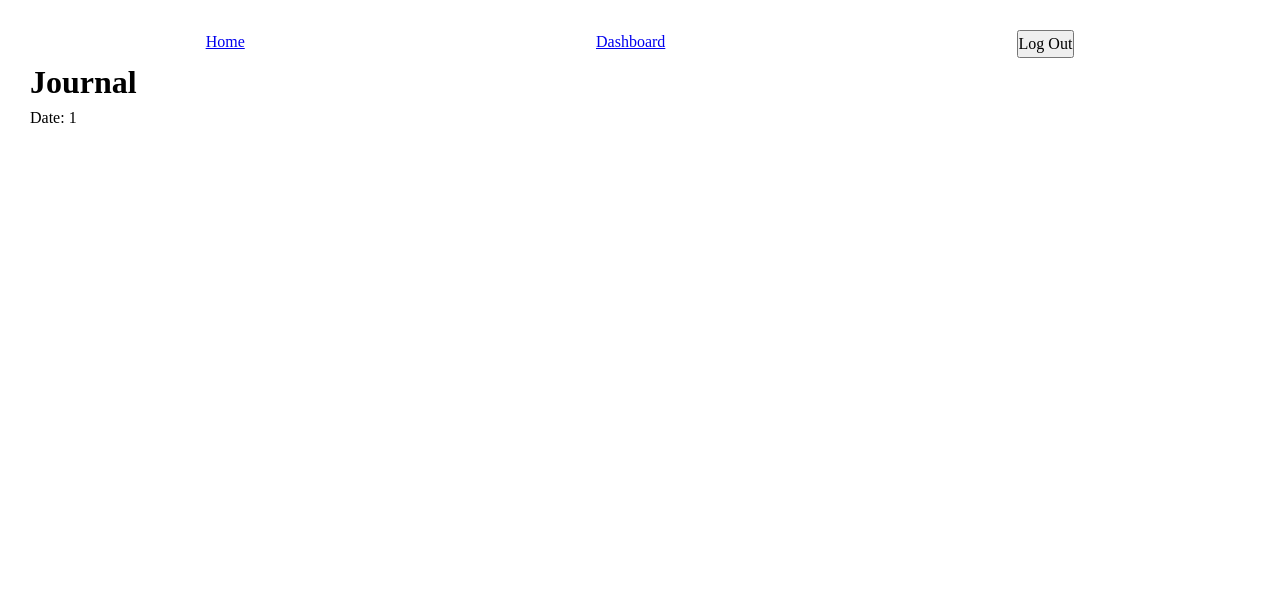
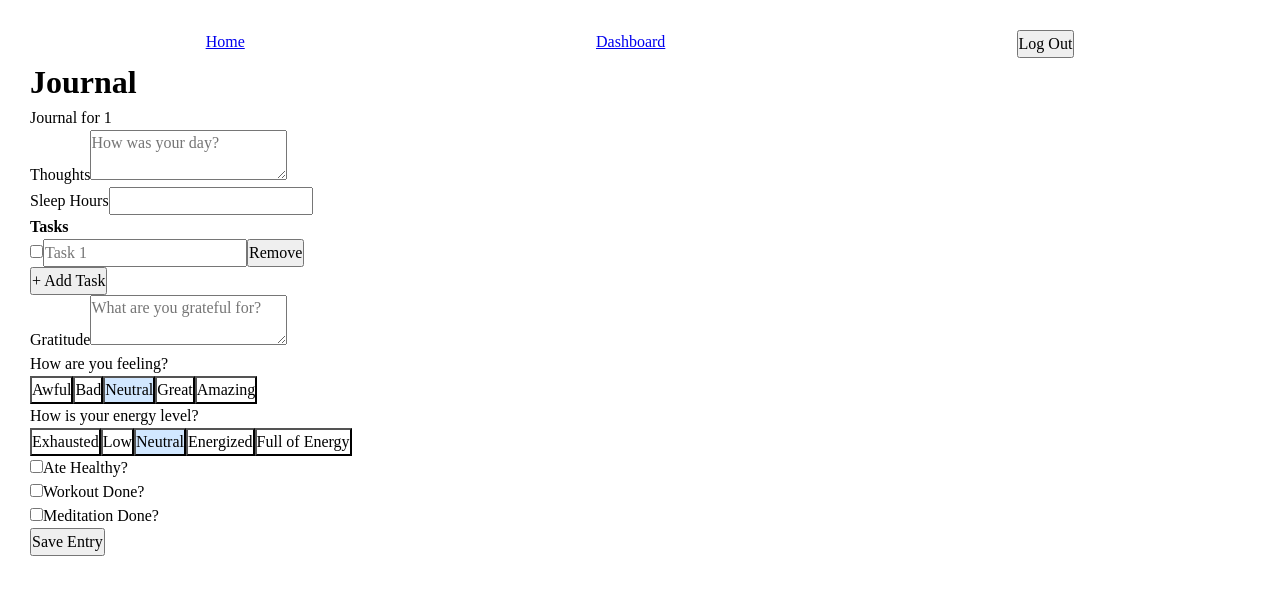
Before and after one commit to Tomek889/diary-app, a React (Vite) app in the folder client/: page /journal/1 in a window 1280 px wide. Shown: the top 594 px of the page. Built offline with nearby package versions, Linux system fonts and the light colour scheme; sample sign-in values are in the browser's storage.

Commit message:
Create a form to add an entry

```diff
--- a/client/src/pages/Dashboard.jsx
+++ b/client/src/pages/Dashboard.jsx
@@ -4,10 +4,10 @@ import Calendar from "../components/Calendar";
 
 function rateMood(avg) {
   if (avg == null) return "No data yet";
-  if (avg < 1) return "Awful";
-  if (avg < 2) return "Bad";
-  if (avg < 3) return "Neutral";
-  if (avg < 4) return "Great";
+  if (avg < 0.8) return "Awful";
+  if (avg < 1.6) return "Bad";
+  if (avg < 2.4) return "Neutral";
+  if (avg < 3.2) return "Great";
   return "Amazing";
 }
 
--- a/client/src/pages/Journal.jsx
+++ b/client/src/pages/Journal.jsx
@@ -1,11 +1,210 @@
-import { useParams } from "react-router-dom";
+import { useParams, Navigate } from "react-router-dom";
+import { useState } from "react";
 
 export default function Journal() {
+  const [email] = useState(() => localStorage.getItem("userEmail") || "");
   const { date } = useParams();
+  const [entry, setEntry] = useState({
+    mood: 2,
+    energy: 2,
+    sleep_hours: "",
+    thoughts: "",
+    gratitude: "",
+    ate_healthy: false,
+    workout_done: false,
+    meditation_done: false,
+  });
+
+  const moodOptions = [
+    { value: 0, label: "Awful" },
+    { value: 1, label: "Bad" },
+    { value: 2, label: "Neutral" },
+    { value: 3, label: "Great" },
+    { value: 4, label: "Amazing" },
+  ];
+
+  const energyOptions = [
+    { value: 0, label: "Exhausted" },
+    { value: 1, label: "Low" },
+    { value: 2, label: "Neutral" },
+    { value: 3, label: "Energized" },
+    { value: 4, label: "Full of Energy" },
+  ];
+
+  const [tasks, setTasks] = useState([
+    { task_description: "", completed: false },
+  ]);
+
+  const handleChange = (e) => {
+    const { name, value, type, checked } = e.target;
+    setEntry((prev) => ({
+      ...prev,
+      [name]: type === "checkbox" ? checked : value,
+    }));
+  };
+
+  const addTask = () => {
+    setTasks((prev) => [...prev, { task_description: "", completed: false }]);
+  };
+
+  const removeTask = (index) => {
+    setTasks(tasks.filter((_, i) => i !== index));
+  };
+
+  const handleTaskChange = (index, value) => {
+    const newTasks = [...tasks];
+    newTasks[index].task_description = value;
+    setTasks(newTasks);
+  };
+
+  const handleTaskDone = (index, done) => {
+    const newTasks = [...tasks];
+    newTasks[index].completed = done;
+    setTasks(newTasks);
+  };
+
+  const handleSubmit = async (e) => {
+    e.preventDefault();
+    const payload = { ...entry, entry_date: date, tasks };
+    console.log("Submitting:", payload);
+    // todo: fetch data
+  };
+
+  if (!email) {
+    return <Navigate to="/login" replace />;
+  }
+
   return (
     <div>
       <h1>Journal</h1>
-      <p>Date: {date}</p>
+      <form onSubmit={handleSubmit} className="journal-form">
+        <p>Journal for {date}</p>
+        <div>
+          <label>Thoughts</label>
+          <textarea
+            name="thoughts"
+            value={entry.thoughts}
+            onChange={handleChange}
+            placeholder="How was your day?"
+          />
+        </div>
+        <div>
+          <label>Sleep Hours</label>
+          <input
+            type="number"
+            name="sleep_hours"
+            step="0.5"
+            value={entry.sleep_hours}
+            onChange={handleChange}
+          />
+        </div>
+        <div className="tasks-section">
+          <h4>Tasks</h4>
+          {tasks.map((task, index) => (
+            <div key={index} className="task-item">
+              <input
+                type="checkbox"
+                name="taskDone"
+                id={`taskDone-${index}`}
+                checked={task.completed}
+                onChange={(e) => handleTaskDone(index, e.target.checked)}
+              />
+              <input
+                type="text"
+                value={task.task_description}
+                onChange={(e) => handleTaskChange(index, e.target.value)}
+                placeholder={`Task ${index + 1}`}
+              />
+              <button type="button" onClick={() => removeTask(index)}>
+                Remove
+              </button>
+            </div>
+          ))}
+          <button type="button" onClick={addTask}>
+            + Add Task
+          </button>
+        </div>
+        <div>
+          <label>Gratitude</label>
+          <textarea
+            name="gratitude"
+            value={entry.gratitude}
+            onChange={handleChange}
+            placeholder="What are you grateful for?"
+          />
+        </div>
+        <div className="mood-selector">
+          <p>How are you feeling?</p>
+          <div>
+            {moodOptions.map((option) => (
+              <button
+                key={option.value}
+                type="button"
+                onClick={() => setEntry({ ...entry, mood: option.value })}
+                style={{
+                  backgroundColor:
+                    entry.mood === option.value ? "#d1e7ff" : "white",
+                }}
+              >
+                {option.label}
+              </button>
+            ))}
+          </div>
+        </div>
+        <div className="energy-selector">
+          <p>How is your energy level?</p>
+          <div>
+            {energyOptions.map((option) => (
+              <button
+                key={option.value}
+                type="button"
+                onClick={() => setEntry({ ...entry, energy: option.value })}
+                style={{
+                  backgroundColor:
+                    entry.energy === option.value ? "#d1e7ff" : "white",
+                }}
+              >
+                {option.label}
+              </button>
+            ))}
+          </div>
+        </div>
+        <div>
+          <label>
+            <input
+              type="checkbox"
+              name="ate_healthy"
+              checked={entry.ate_healthy}
+              onChange={handleChange}
+            />
+            Ate Healthy?
+          </label>
+        </div>
+        <div>
+          <label>
+            <input
+              type="checkbox"
+              name="workout_done"
+              checked={entry.workout_done}
+              onChange={handleChange}
+            />
+            Workout Done?
+          </label>
+        </div>
+        <div>
+          <label>
+            <input
+              type="checkbox"
+              name="meditation_done"
+              checked={entry.meditation_done}
+              onChange={handleChange}
+            />
+            Meditation Done?
+          </label>
+        </div>
+
+        <button type="submit">Save Entry</button>
+      </form>
     </div>
   );
 }
```
Also changed, not shown: 1 other file (tests, documents, lock files or other folders).
